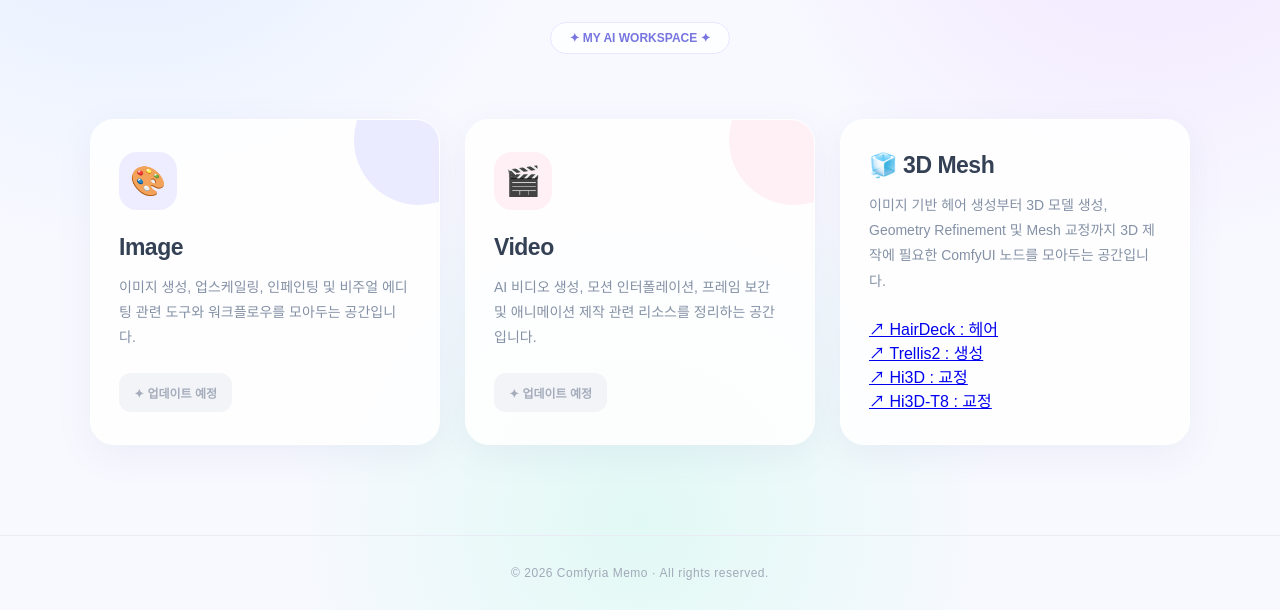
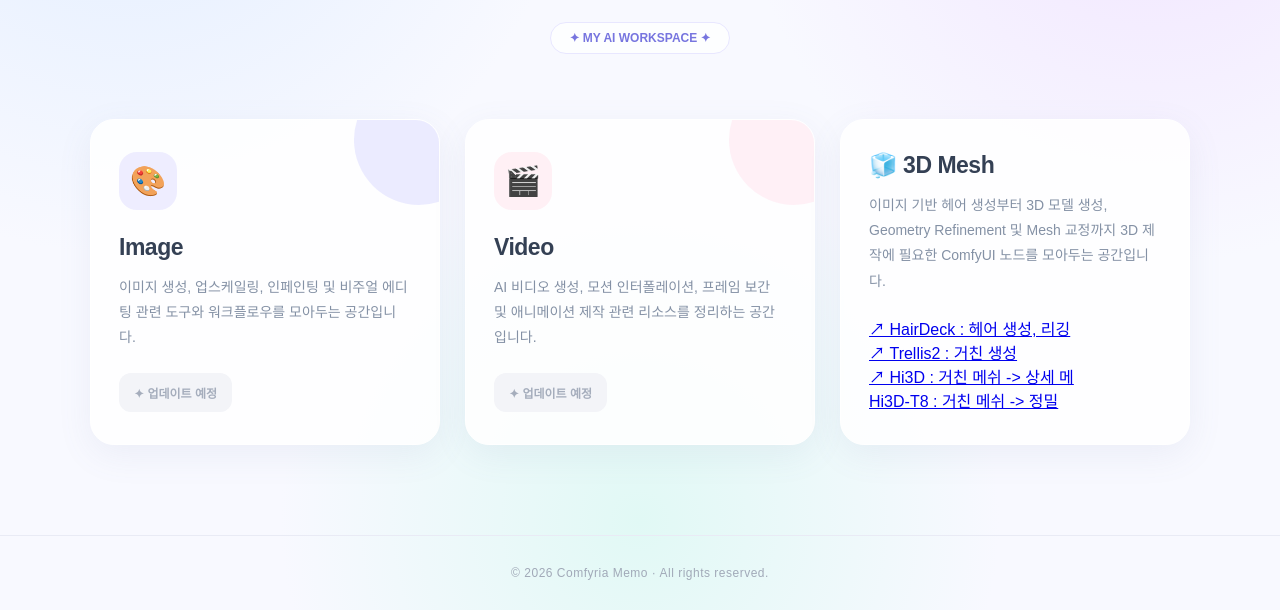
Before and after one commit to PluMaZero/ComfyuiMemo, a plain HTML site: page index.html in a window 1280 px wide. Shown: the part 284-894 px from the top of the page. Drawn offline with Linux system fonts and the light colour scheme; a web font is replaced by a local one.

Commit message:
Update index.html

```diff
--- a/index.html
+++ b/index.html
@@ -289,22 +289,22 @@ footer {
         <div class="tool-links">
             <a href="https://github.com/visualbruno/ComfyUI-HairDeck"
                target="_blank" class="tool-link">
-                ↗ HairDeck : 헤어
+                ↗ HairDeck : 헤어 생성, 리깅
             </a><br>
 
             <a href="https://github.com/visualbruno/ComfyUI-Trellis2"
                target="_blank" class="tool-link">
-                ↗ Trellis2 : 생성
+                ↗ Trellis2 : 거친 생성
             </a><br>
 
             <a href="https://github.com/Aero-Ex/ComfyUI-Hi3D"
                target="_blank" class="tool-link">
-                ↗ Hi3D : 교정
+                ↗ Hi3D : 거친 메쉬 -> 상세 메
             </a><br>
 
             <a href="https://github.com/T8mars/Comfyui-Hi3d-T8"
                target="_blank" class="tool-link">
-                ↗ Hi3D-T8 : 교정
+                Hi3D-T8 : 거친 메쉬 -> 정밀
             </a><br>
         </div>
     </div>
```
